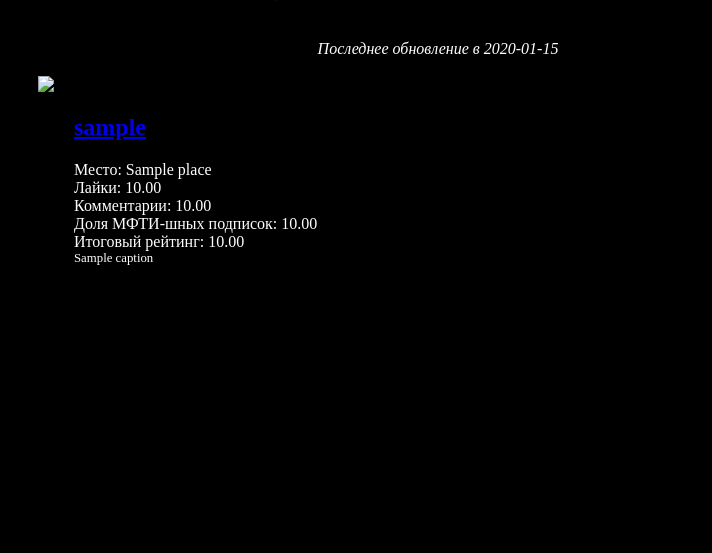
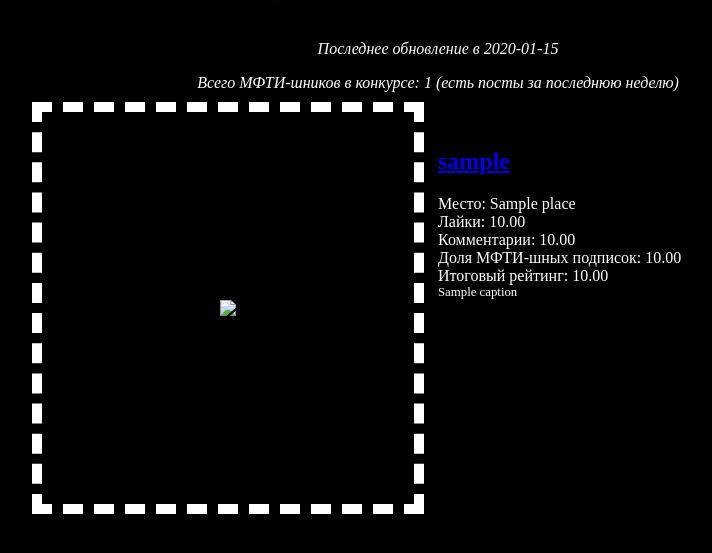
Before and after one commit to phystechtv/instachart, a Flask app: template templates/index.html in a window 1280 px wide. Shown: the part 89-642 px from the top of the page, without its empty margins (202-914 px from the left). Run offline with Flask 2, Linux system fonts and the light colour scheme; the template is opened without the code that fills it: most values are stand-ins (such as "Sample title", 1, 10 or a date in 2020).

Commit message:
add more stats

```diff
--- a/templates/index.html
+++ b/templates/index.html
@@ -9,11 +9,11 @@
 <body>
     <h1 class="header">phystech.tv/insta</h1>
     <div class="last_update">Последнее обновление в {{last_update}}</div>
-    <div class="container">
+    <div class="last_update">Всего МФТИ-шников в конкурсе: {{total_mipt_users}} (есть посты за последнюю неделю) </div>
+    <div class="column">
         {% for m in medias %}
-
             <div class="row">
-            <div class="photo"><img class="img" src="{{m.link}}"></div>
+                <div class="frame"><span class="helper"></span><img class="img" src="{{m.link}}"></div>
                 <div class="description">
                     <div class="author"><h2><a href="https://instagram.com/{{m.username}}"> {{m.username}}</a></h2></div>
                     <div class="place">Место: {{m.place}}</div>
```
Lines whose indentation alone changed are shown as unchanged.
